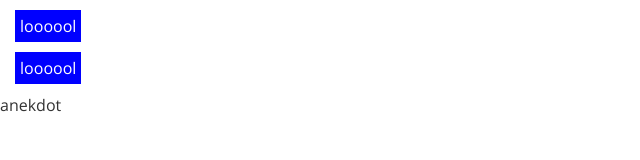
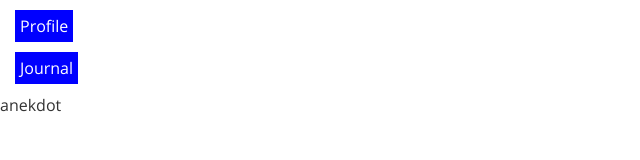
Before and after one commit to Social-projects-Rivne/YPS-Frontend, an Angular app: page / in a window 1280 px wide. Shown: the top 160 px of the page, without its empty margins (0-640 px from the left). Built offline with nearby package versions, Linux system fonts and the light colour scheme.

Commit message:
Some Changes

```diff
--- a/src/app/components/side-bar/side-bar.component.ts
+++ b/src/app/components/side-bar/side-bar.component.ts
@@ -20,14 +20,14 @@ export class SideBarComponent implements OnInit {
 
   links:ILink[]=[
     {
-      fieldName:'loooool',
-      linkPath:'loooool',
-      iconPath:'loool'
+      fieldName:'Profile',
+      linkPath:'',
+      iconPath:''
     },
     {
-      fieldName:'loooool',
-      linkPath:'loooool',
-      iconPath:'loool'
+      fieldName:'Journal',
+      linkPath:'',
+      iconPath:''
     }
   ];
   constructor() {}
```
